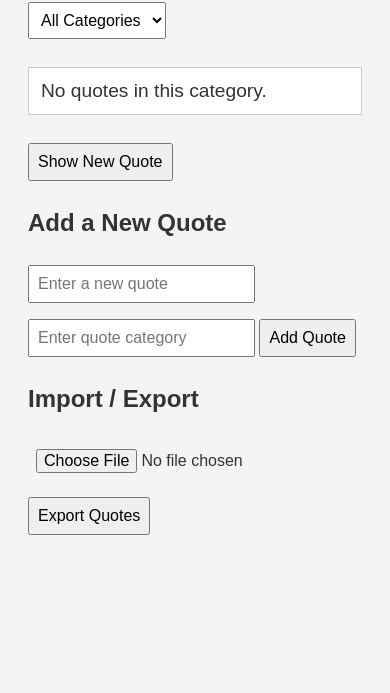
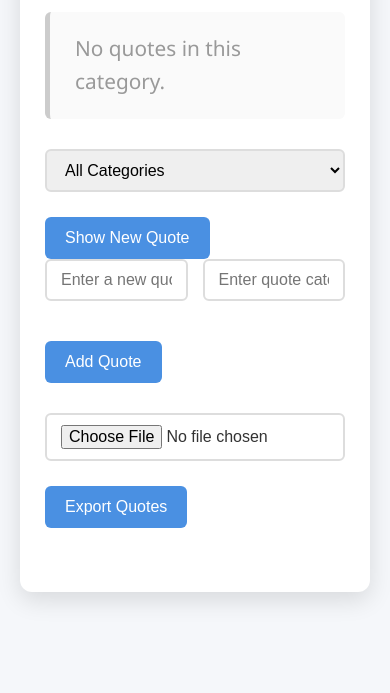
Before and after one commit to Dawitmamohub/alx_fe_javascript, a plain HTML site: page dom-manipulation/index.html in a window 390 px wide. Shown: the part 151-844 px from the top of the page. Drawn offline with Linux system fonts and the light colour scheme; no server answers.

Commit message:
Add files via upload

```diff
--- a/dom-manipulation/index.html
+++ b/dom-manipulation/index.html
@@ -2,33 +2,36 @@
 <html lang="en">
 <head>
   <meta charset="UTF-8" />
-  <meta name="viewport" content="width=device-width, initial-scale=1.0"/>
+  <meta name="viewport" content="width=device-width, initial-scale=1" />
   <title>Dynamic Quote Generator</title>
   <link rel="stylesheet" href="style.css" />
 </head>
 <body>
+  <div class="container">
     <h1>Dynamic Quote Generator</h1>
 
-  <div>
+    <div id="quoteDisplay" class="empty">Your quote will appear here.</div>
+
     <select id="categoryFilter" onchange="filterQuotes()">
       <option value="all">All Categories</option>
+      <!-- categories populated dynamically -->
     </select>
-  </div>
 
-  <div id="quoteDisplay">No quote selected.</div>
     <button id="newQuote">Show New Quote</button>
 
-  <h2>Add a New Quote</h2>
+    <div class="form-row">
       <input id="newQuoteText" type="text" placeholder="Enter a new quote" />
       <input id="newQuoteCategory" type="text" placeholder="Enter quote category" />
+    </div>
     <button onclick="addQuote()">Add Quote</button>
-  <div id="errorMessage" class="error"></div>
+    <div id="errorMessage"></div>
 
-  <h2>Import / Export</h2>
     <input type="file" id="importFile" accept=".json" onchange="importFromJsonFile(event)" />
+
     <button onclick="exportQuotesAsJson()">Export Quotes</button>
 
     <div id="notificationArea"></div>
+  </div>
 
   <script src="script.js"></script>
 </body>
--- a/dom-manipulation/script.js
+++ b/dom-manipulation/script.js
@@ -11,6 +11,7 @@ function loadQuotes() {
 
 function showQuote(quote) {
   const display = document.getElementById("quoteDisplay");
+  display.classList.remove("empty");
   display.textContent = `${quote.text} (${quote.category})`;
   sessionStorage.setItem("lastQuote", JSON.stringify(quote));
 }
@@ -19,7 +20,9 @@ function showRandomQuote() {
   const category = document.getElementById("categoryFilter").value;
   const filtered = category === "all" ? quotes : quotes.filter(q => q.category === category);
   if (filtered.length === 0) {
-    document.getElementById("quoteDisplay").textContent = "No quotes available.";
+    const display = document.getElementById("quoteDisplay");
+    display.textContent = "No quotes available.";
+    display.classList.add("empty");
     return;
   }
   const random = filtered[Math.floor(Math.random() * filtered.length)];
@@ -91,7 +94,9 @@ function filterQuotes() {
   if (filtered.length > 0) {
     showQuote(filtered[0]);
   } else {
-    document.getElementById("quoteDisplay").textContent = "No quotes in this category.";
+    const display = document.getElementById("quoteDisplay");
+    display.textContent = "No quotes in this category.";
+    display.classList.add("empty");
   }
 }
 
@@ -153,41 +158,48 @@ async function fetchQuotesFromServer() {
       text: post.title,
       category: "Server",
     }));
-  } catch (err) {
-    console.error("Error fetching server quotes:", err);
+  } catch (e) {
+    console.error("Error fetching from server:", e);
     return [];
   }
 }
 
 async function syncQuotes() {
   const serverQuotes = await fetchQuotesFromServer();
-  let updated = false;
 
-  serverQuotes.forEach(serverQuote => {
-    const localIndex = quotes.findIndex(local =>
-      local.text === serverQuote.text && local.category === serverQuote.category
-    );
-
-    if (localIndex === -1) {
-      quotes.push(serverQuote);
-      updated = true;
+  // Conflict resolution: server data takes precedence
+  let merged = [...serverQuotes];
+  // Add any local quotes that do not exist on server (by text)
+  quotes.forEach(localQ => {
+    if (!serverQuotes.find(sq => sq.text === localQ.text)) {
+      merged.push(localQ);
     }
   });
 
-  if (updated) {
+  // Check if merged differs from current local
+  const localJson = JSON.stringify(quotes);
+  const mergedJson = JSON.stringify(merged);
+
+  if (localJson !== mergedJson) {
+    quotes = merged;
     saveQuotes();
     populateCategories();
-    notifyUser("Quotes synced with server!");  // <-- Your exact notification message here
+    notifyUser("Quotes synced with server!");
   }
 }
 
-document.addEventListener("DOMContentLoaded", () => {
+function setupSyncInterval() {
+  // Sync every 60 seconds
+  setInterval(syncQuotes, 60000);
+}
+
+// Initialization on page load
+window.onload = () => {
   loadQuotes();
   populateCategories();
   loadLastQuote();
-  document.getElementById("newQuote").addEventListener("click", showRandomQuote);
 
-  // Periodically sync quotes every 10 seconds
-  syncQuotes();
-  setInterval(syncQuotes, 10000);
-});
+  document.getElementById("newQuote").onclick = showRandomQuote;
+
+  setupSyncInterval();
+};
--- a/dom-manipulation/style.css
+++ b/dom-manipulation/style.css
@@ -1,36 +1,145 @@
+/* Reset some default styles */
+* {
+  box-sizing: border-box;
+  margin: 0;
+  padding: 0;
+}
+
 body {
-  font-family: Arial, sans-serif;
-  padding: 20px;
-  background: #f4f4f4;
+  font-family: 'Segoe UI', Tahoma, Geneva, Verdana, sans-serif;
+  background: #f5f7fa;
   color: #333;
+  min-height: 100vh;
+  display: flex;
+  justify-content: center;
+  align-items: flex-start;
+  padding: 40px 20px;
+}
+
+.container {
+  background: #fff;
+  width: 100%;
+  max-width: 600px;
+  border-radius: 12px;
+  box-shadow: 0 8px 24px rgba(0, 0, 0, 0.12);
+  padding: 30px 40px;
 }
 
 h1 {
-  color: #007acc;
-}
-
-input, select, button {
-  margin: 8px 0;
-  padding: 8px;
-  font-size: 16px;
+  text-align: center;
+  color: #222;
+  margin-bottom: 25px;
+  font-weight: 700;
+  font-size: 2.2rem;
 }
 
 #quoteDisplay {
-  margin: 20px 0;
-  font-size: 1.2em;
-  background: #fff;
-  padding: 12px;
-  border: 1px solid #ccc;
+  font-style: italic;
+  font-size: 1.3rem;
+  line-height: 1.6;
+  padding: 20px 25px;
+  border-left: 5px solid #4a90e2;
+  background: #eaf2ff;
+  margin-bottom: 30px;
+  border-radius: 6px;
+  min-height: 80px;
+  display: flex;
+  align-items: center;
+  color: #1a1a1a;
+  transition: background-color 0.3s ease;
 }
 
-.error {
-  color: red;
+#quoteDisplay.empty {
+  color: #999;
+  font-style: normal;
+  border-left-color: #ccc;
+  background: #fafafa;
+}
+
+button, input[type="button"] {
+  background-color: #4a90e2;
+  border: none;
+  padding: 12px 20px;
+  color: white;
+  font-size: 1rem;
+  border-radius: 6px;
+  cursor: pointer;
+  transition: background-color 0.25s ease;
+  margin-top: 10px;
+}
+
+button:hover, input[type="button"]:hover {
+  background-color: #357abd;
+}
+
+#newQuoteText,
+#newQuoteCategory,
+#categoryFilter,
+#importFile {
+  width: 100%;
+  padding: 10px 14px;
+  margin-bottom: 15px;
+  font-size: 1rem;
+  border: 2px solid #ddd;
+  border-radius: 6px;
+  transition: border-color 0.3s ease;
+}
+
+#newQuoteText:focus,
+#newQuoteCategory:focus,
+#categoryFilter:focus,
+#importFile:focus {
+  outline: none;
+  border-color: #4a90e2;
+  box-shadow: 0 0 6px #4a90e2aa;
+}
+
+.form-row {
+  display: flex;
+  gap: 15px;
+  margin-bottom: 15px;
+}
+
+.form-row input[type="text"] {
+  flex: 1;
+}
+
+#errorMessage {
+  color: #d9534f;
+  font-weight: 600;
+  margin-bottom: 10px;
+  min-height: 20px;
+}
+
+#notificationArea {
+  margin-top: 20px;
+  min-height: 24px;
+  font-weight: 600;
+  color: #2a8f2a;
+  text-align: center;
 }
 
 .notification {
-  background-color: #d4edda;
-  padding: 10px;
-  border: 1px solid #c3e6cb;
-  color: #155724;
-  margin-bottom: 10px;
+  background-color: #dff0d8;
+  border: 1px solid #a3d18c;
+  padding: 10px 15px;
+  border-radius: 6px;
+  animation: fadein 0.4s ease forwards;
+  display: inline-block;
+  max-width: 100%;
 }
+
+@keyframes fadein {
+  from { opacity: 0; transform: translateY(-10px);}
+  to { opacity: 1; transform: translateY(0);}
+}
+
+/* Responsive */
+@media (max-width: 480px) {
+  .container {
+    padding: 20px 25px;
+  }
+  h1 {
+    font-size: 1.8rem;
+  }
+}
```
Lines whose indentation alone changed are shown as unchanged.
